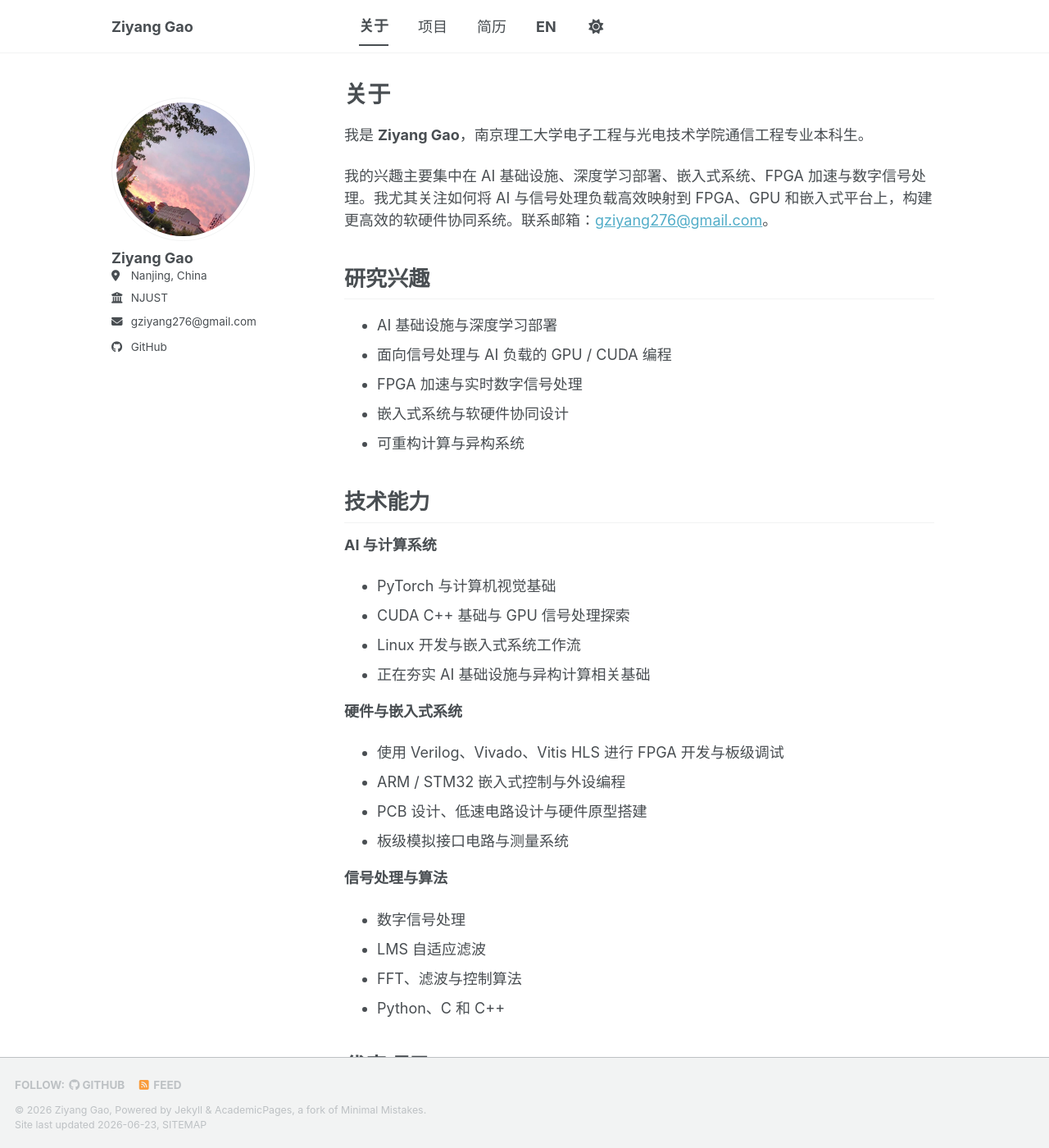
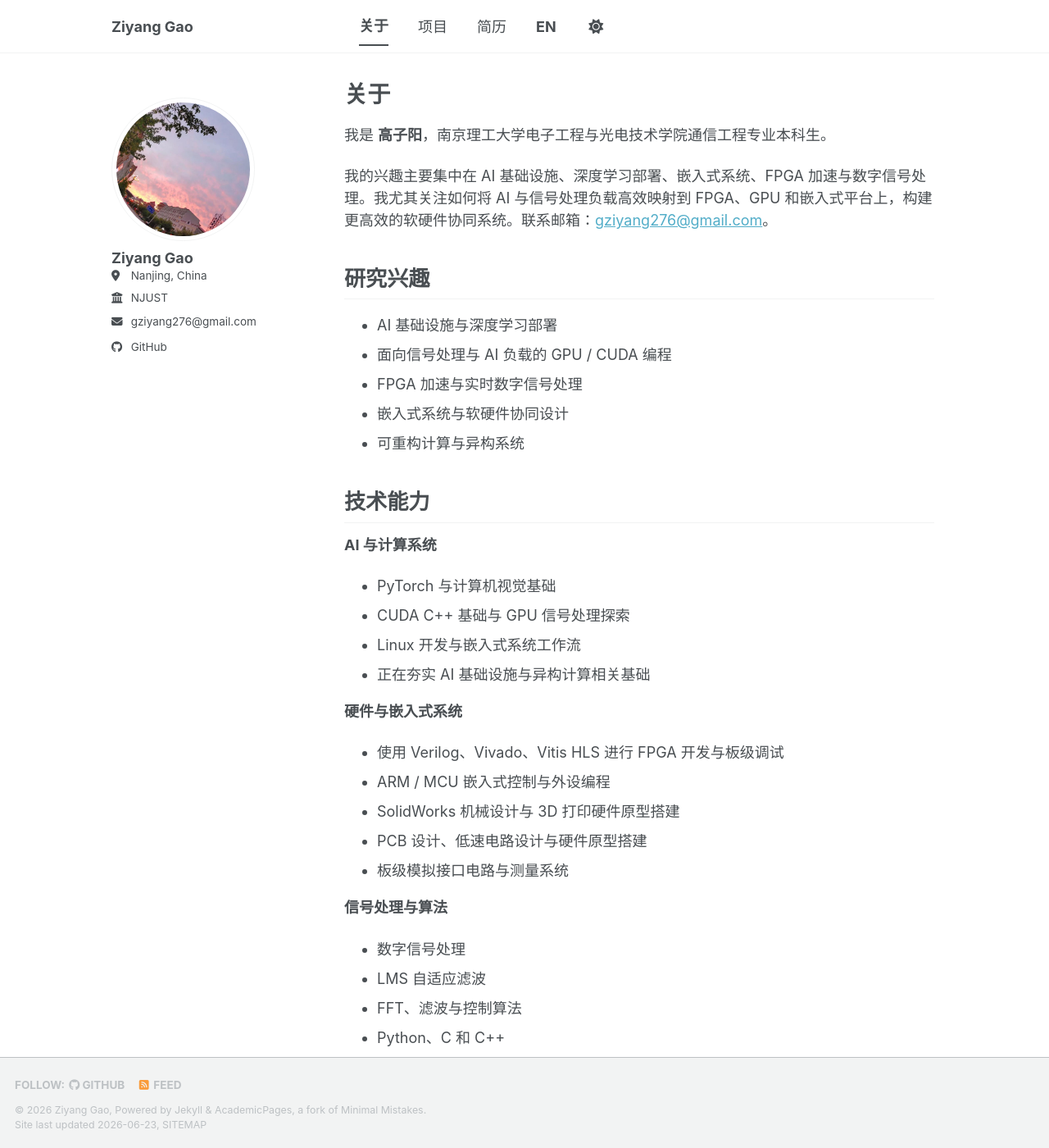
Before and after one commit to gao-ziyang/gao-ziyang.github.io, a Jekyll site: the page built from _pages/zh.md, in a window 1280 px wide and 1400 px high. Shown: the whole window at 82% size. Built offline with Jekyll 4.4.1, drawn with Linux system fonts in a browser that asks for light colours; a style sheet for code colours, icons or effects is not loaded.

Commit message:
Update bilingual profile wording

```diff
--- a/_pages/zh.md
+++ b/_pages/zh.md
@@ -7,7 +7,7 @@ lang: zh
 translation_url: /
 ---
 
-我是 **Ziyang Gao**，南京理工大学电子工程与光电技术学院通信工程专业本科生。
+我是 **高子阳**，南京理工大学电子工程与光电技术学院通信工程专业本科生。
 
 我的兴趣主要集中在 AI 基础设施、深度学习部署、嵌入式系统、FPGA 加速与数字信号处理。我尤其关注如何将 AI 与信号处理负载高效映射到 FPGA、GPU 和嵌入式平台上，构建更高效的软硬件协同系统。联系邮箱：[gziyang276@gmail.com](mailto:gziyang276@gmail.com)。
 
@@ -31,7 +31,8 @@ translation_url: /
 **硬件与嵌入式系统**
 
 * 使用 Verilog、Vivado、Vitis HLS 进行 FPGA 开发与板级调试
-* ARM / STM32 嵌入式控制与外设编程
+* ARM / MCU 嵌入式控制与外设编程
+* SolidWorks 机械设计与 3D 打印硬件原型搭建
 * PCB 设计、低速电路设计与硬件原型搭建
 * 板级模拟接口电路与测量系统
 
```
Also changed, not shown: _pages/about.md (+2 -1 lines), _pages/projects.md (+1 -1 lines), _pages/zh-projects.md (+1 -1 lines).
